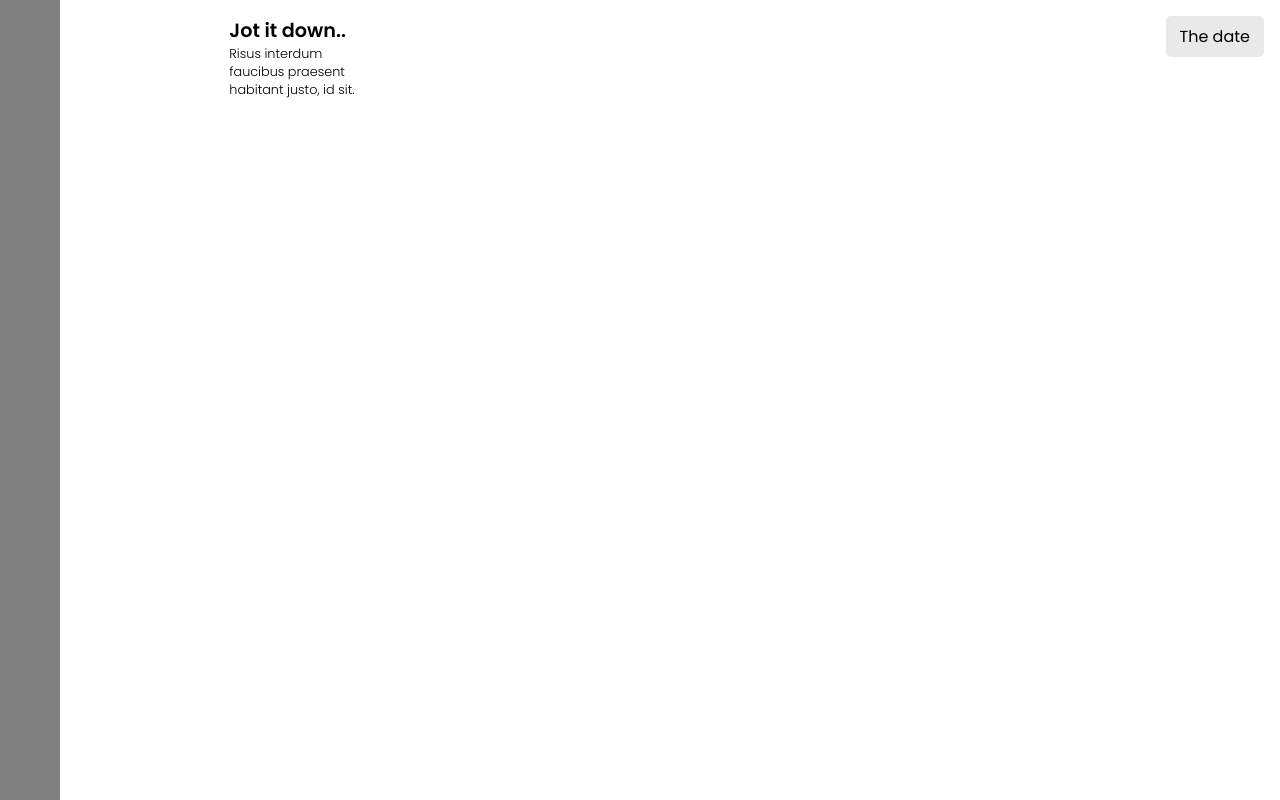
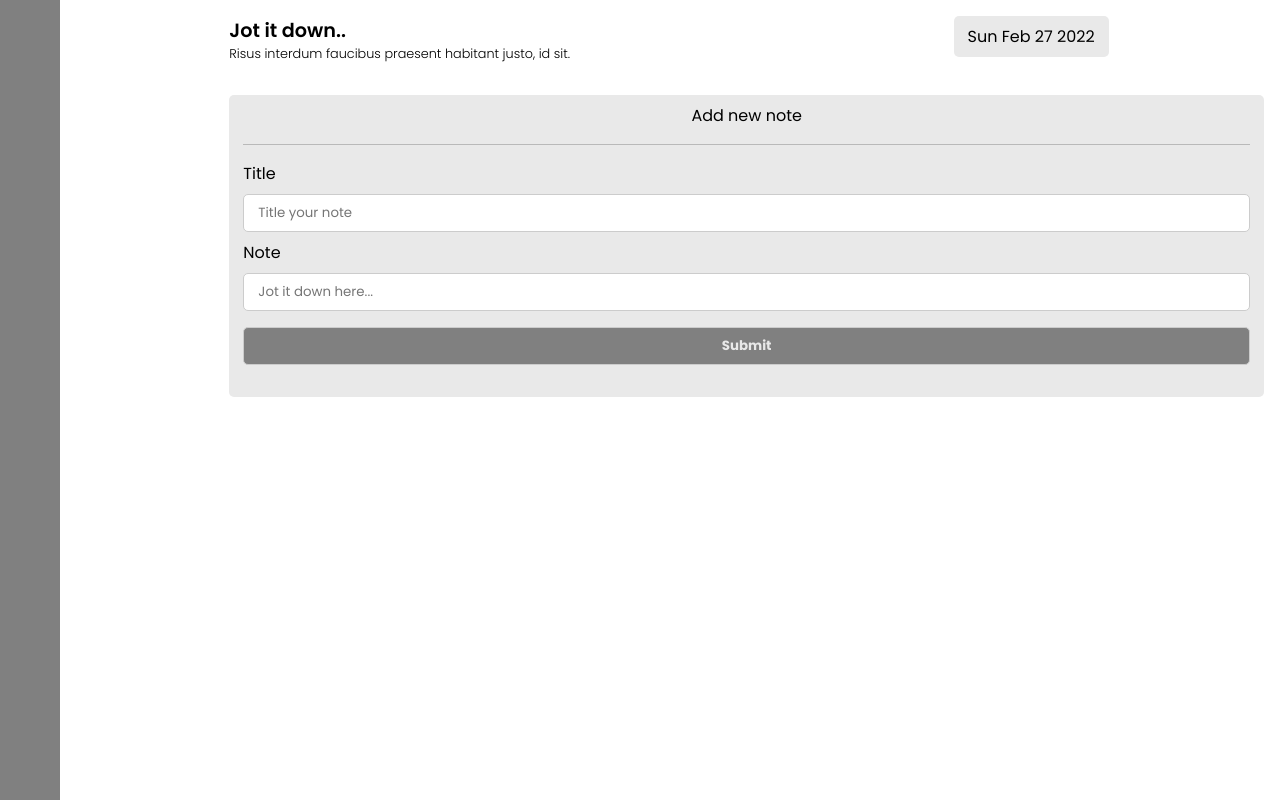
Before and after one commit to m-oniqu3/jot-react, a React (Create React App) app: page / in a window 1280 px wide. Built offline with nearby package versions, Linux system fonts and the light colour scheme.

Commit message:
added form component

```diff
--- a/src/App.css
+++ b/src/App.css
@@ -15,4 +15,5 @@
 .main {
   grid-column: 2/-1;
   padding: 1rem;
+  width: 100%;
 }
--- a/src/App.js
+++ b/src/App.js
@@ -2,6 +2,7 @@ import React from "react";
 import "./App.css";
 import Header from "./components/header/Header";
 import Navigation from "./components/nav/Navigation";
+import Form from "./components/notes/Form";
 
 function App() {
   return (
@@ -11,6 +12,7 @@ function App() {
       </div>
       <div className="main">
         <Header />
+        <Form />
       </div>
     </div>
   );
--- a/src/components/header/Header.js
+++ b/src/components/header/Header.js
@@ -7,12 +7,17 @@ function Header() {
   const heading = "Jot it down..";
   const message = "Risus interdum faucibus praesent habitant justo, id sit. ";
 
+  const today = new Date().toDateString();
+
   return (
     <section className={styled.header}>
       <>
         <Intro heading={heading} message={message} />
       </>
-      <Wrapper content="The date" />
+
+      <div className={styled.date}>
+        <Wrapper content={today} />
+      </div>
     </section>
   );
 }
--- a/src/components/header/Header.module.css
+++ b/src/components/header/Header.module.css
@@ -12,3 +12,7 @@
   align-items: flex-start;
   column-gap: 1rem;
 }
+
+.date {
+  width: 30%;
+}
--- a/src/components/header/Intro.module.css
+++ b/src/components/header/Intro.module.css
@@ -1,6 +1,7 @@
 article {
-  max-width: 150px;
+  width: 50%;
 }
+
 .heading {
   font-size: 1.2rem;
   font-weight: 600;
--- /dev/null
+++ b/src/components/notes/Form.js
@@ -0,0 +1,23 @@
+import React from "react";
+import styled from "./Form.module.css";
+
+const Form = () => {
+  return (
+    <section className={styled.formWrap}>
+      <p> Add new note</p>
+      <form>
+        <label htmlFor="title">Title</label>
+        <input type="text" name="title" placeholder="Title your note" />
+
+        <label htmlFor="">Note</label>
+        <input type="text" name="note" placeholder="Jot it down here..." />
+
+        <button type="submit" className={styled.btnSubmit}>
+          Submit
+        </button>
+      </form>
+    </section>
+  );
+};
+
+export default Form;
--- /dev/null
+++ b/src/components/notes/Form.module.css
@@ -0,0 +1,38 @@
+.formWrap {
+  margin: 2rem 0;
+  background-color: #e9e9e9;
+  border-radius: 5px;
+  padding: 8px 14px;
+  width: 100%;
+}
+
+.formWrap p {
+  text-align: center;
+}
+
+form {
+  border-top: 1px solid rgb(185, 185, 185);
+  margin-top: 1rem;
+  padding: 1rem 0;
+}
+
+input[type="text"] {
+  width: 100%;
+  padding: 8px 14px;
+  margin: 8px 0;
+  display: inline-block;
+  border: 1px solid #ccc;
+  border-radius: 5px;
+  box-sizing: border-box;
+}
+
+.btnSubmit {
+  width: 100%;
+  margin: 8px 0;
+  padding: 8px 20px;
+  border: 1px solid #ccc;
+  border-radius: 5px;
+  font-weight: 700;
+  color: #e9e9e9;
+  background-color: gray;
+}
```
